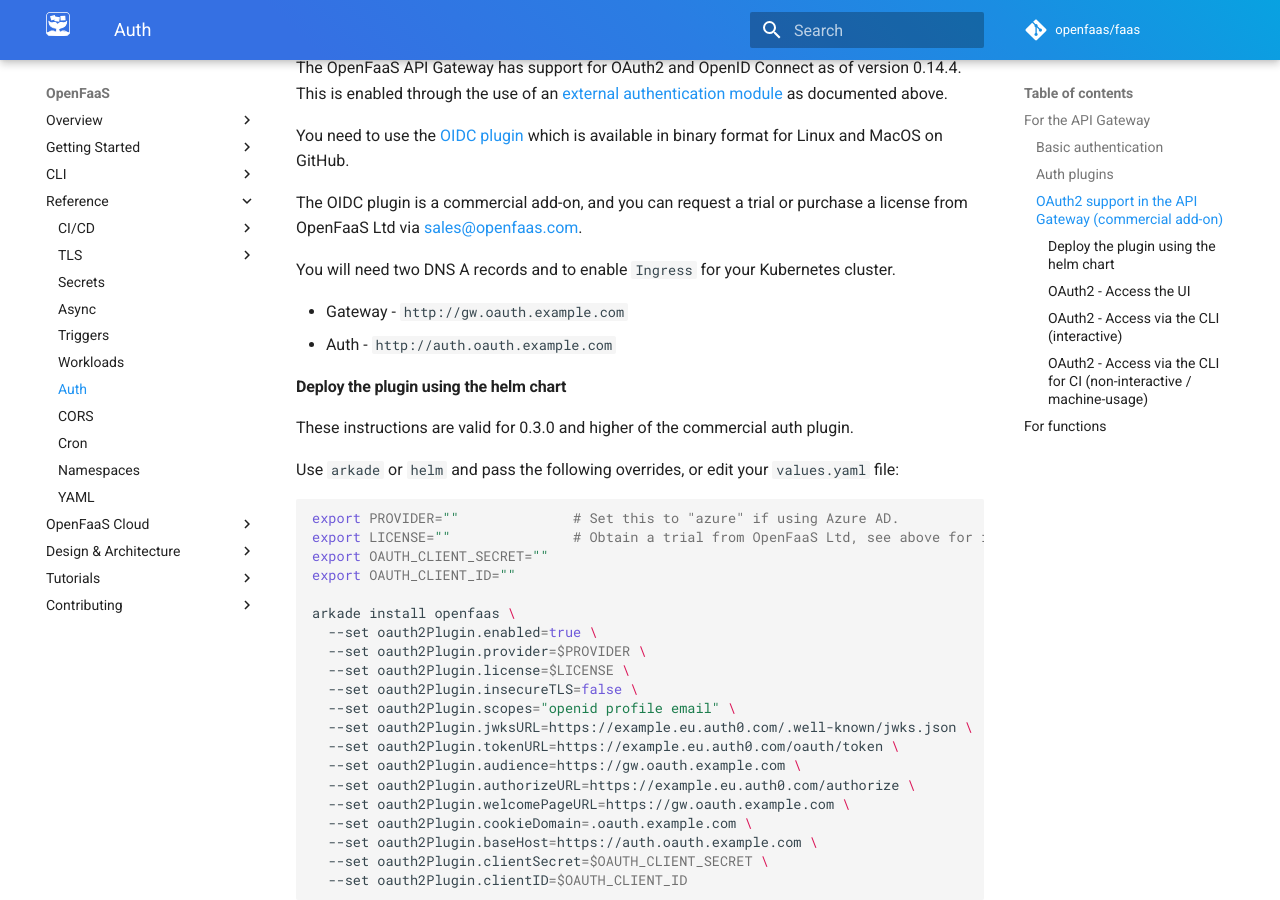
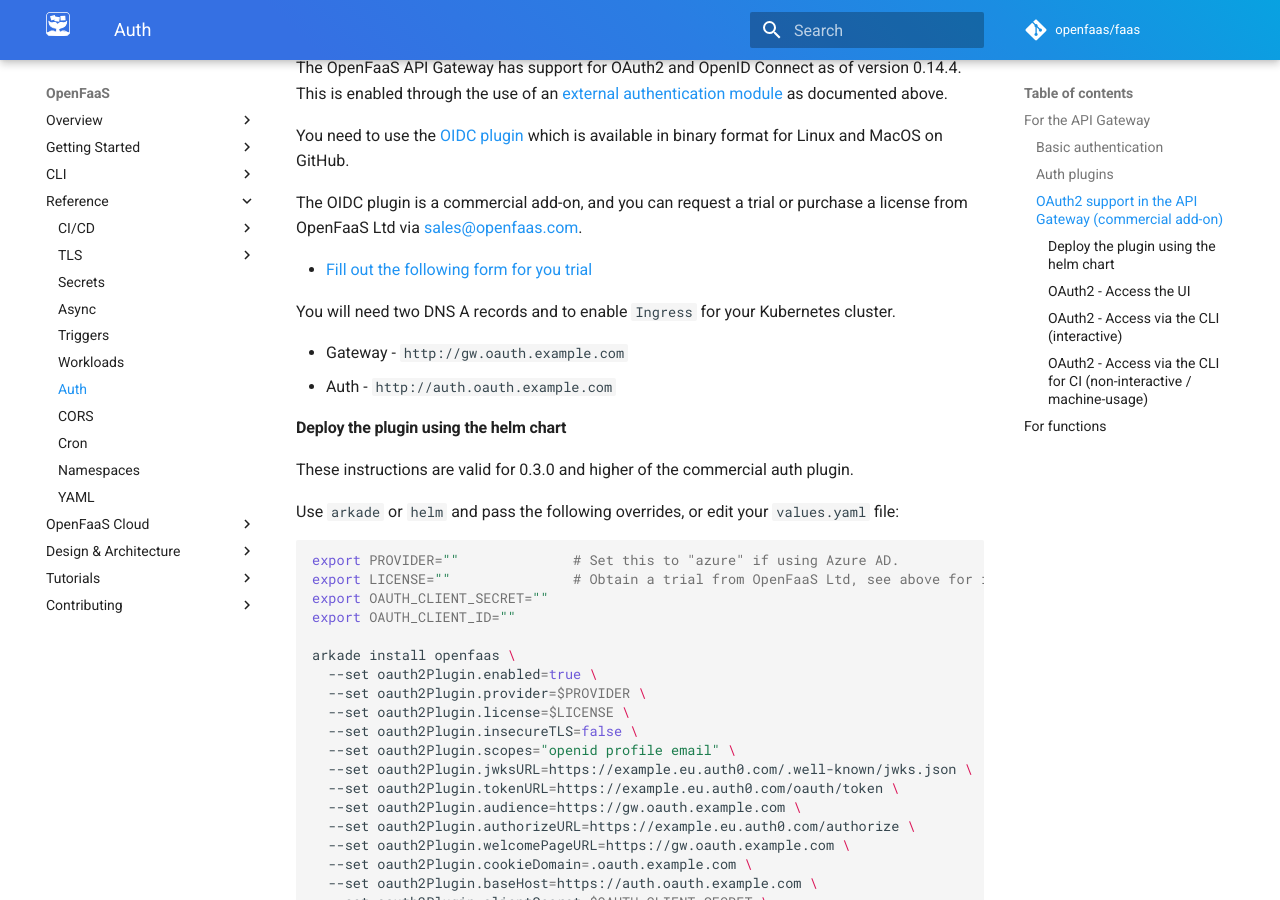
Before and after one commit to openfaas/docs, an MkDocs documentation site: the page built from docs/reference/authentication.md, in a window 1280 px wide and 900 px high, scrolled down 1237 px. Built offline with MkDocs 1.6.1 and Material for MkDocs 9.7.7, drawn with Linux system fonts in a browser that asks for light colours; comment, search, counter and statistics services are not loaded.

Commit message:
Add form for OIDC trial
Signed-off-by: Alex Ellis (OpenFaaS Ltd) <alexellis2@gmail.com>

```diff
--- a/docs/reference/authentication.md
+++ b/docs/reference/authentication.md
@@ -40,6 +40,8 @@ The OpenFaaS API Gateway has support for OAuth2 and OpenID Connect as of version
 You need to use the [OIDC plugin](https://github.com/alexellis/openfaas-oidc-plugin-pkg) which is available in binary format for Linux and MacOS on GitHub.
 
 The OIDC plugin is a commercial add-on, and you can request a trial or purchase a license from OpenFaaS Ltd via [sales@openfaas.com](mailto:sales@openfaas.com).
+
+* [Fill out the following form for you trial](https://forms.gle/mFmwtoez1obZzm286)
 
 You will need two DNS A records and to enable `Ingress` for your Kubernetes cluster.
 
```
